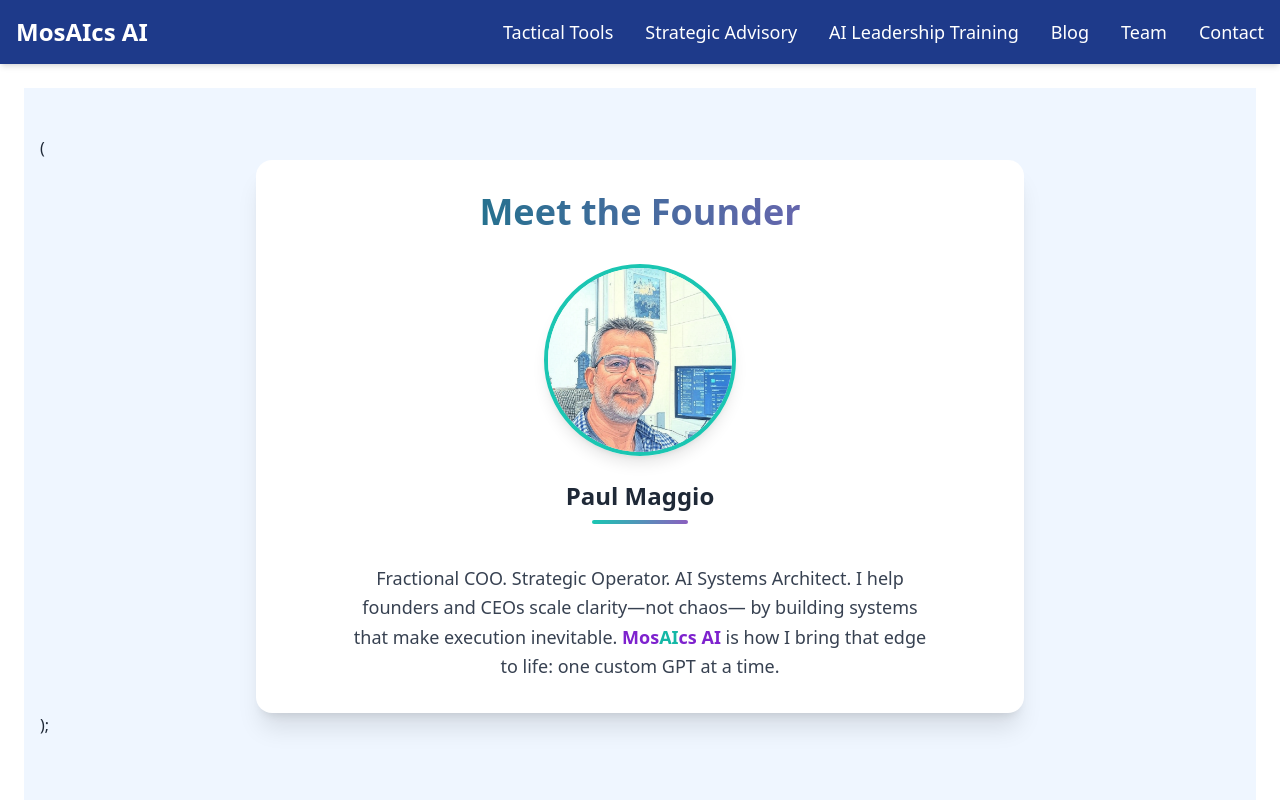
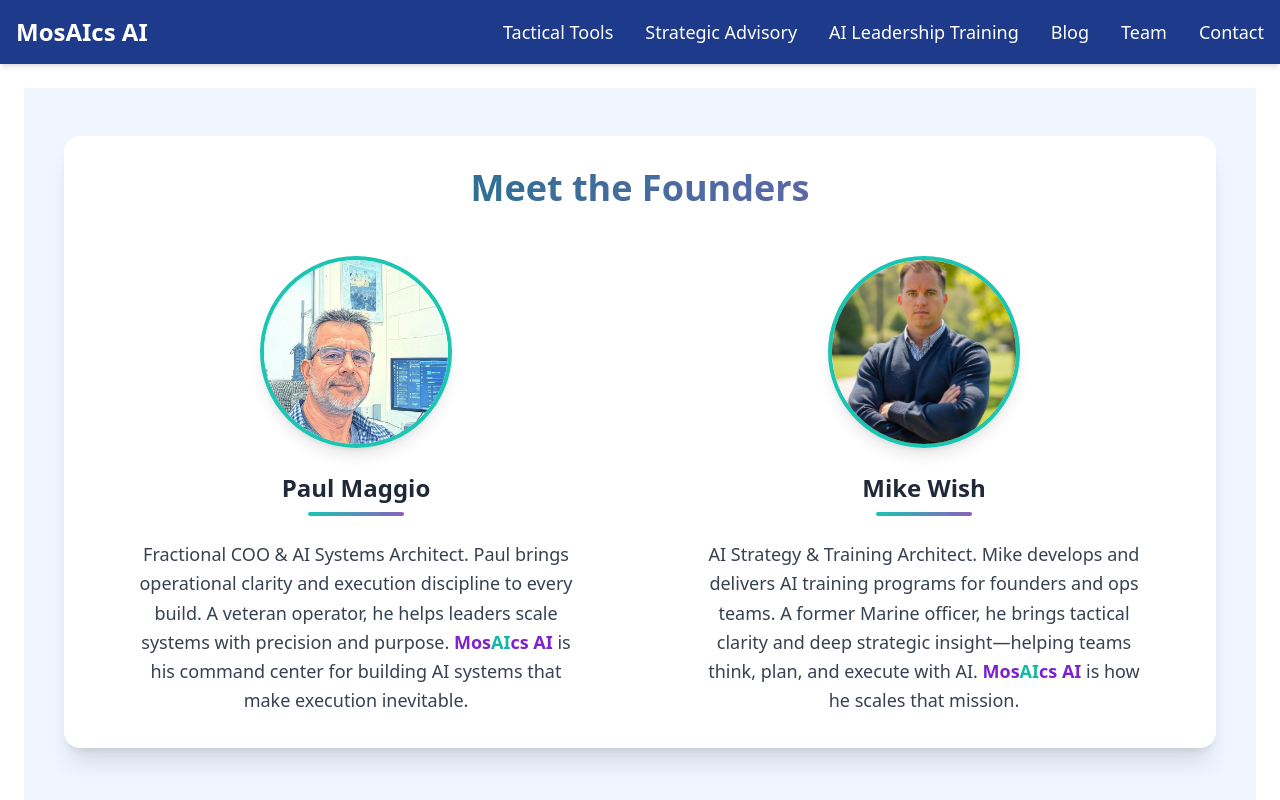
Before and after one commit to TalonAI/stratbot-site, a Next.js app: page /team in a window 1280 px wide. Shown: the top 800 px of the page. Built offline with nearby package versions, Linux system fonts and the light colour scheme.

Commit message:
Updated team page: 2x2 layout + refined bios

```diff
--- a/pages/team.js
+++ b/pages/team.js
@@ -2,25 +2,35 @@
 export default function Team() {
   return (
     <div className="bg-blue-50 min-h-screen text-gray-800 py-12 px-4">
-(
-    <div className="bg-white shadow-xl rounded-2xl p-8 max-w-3xl mx-auto">
-        <h1 className="text-4xl font-bold mb-8 text-center bg-clip-text text-transparent bg-gradient-to-r from-mosaics-dark to-mosaics-purple">
-          Meet the Founder
+      <div className="bg-white shadow-xl rounded-2xl p-8 max-w-6xl mx-auto">
+        <h1 className="text-4xl font-bold mb-12 text-center bg-clip-text text-transparent bg-gradient-to-r from-mosaics-dark to-mosaics-purple">
+          Meet the Founders
         </h1>
-        <div className="flex flex-col items-center">
-          <div className="relative w-48 h-48 mb-6 rounded-full overflow-hidden border-4 border-mosaics-teal shadow-lg">
-            <img src="/images/paul-ai.jpg" alt="Paul Maggio" className="object-cover w-full h-full" />
+
+        <div className="grid md:grid-cols-2 gap-12">
+          <div className="flex flex-col items-center text-center">
+            <div className="relative w-48 h-48 mb-6 rounded-full overflow-hidden border-4 border-mosaics-teal shadow-lg">
+              <img src="/images/paul-ai.jpg" alt="Paul Maggio" className="object-cover w-full h-full" />
+            </div>
+            <h2 className="text-2xl font-semibold mb-2">Paul Maggio</h2>
+            <div className="w-24 h-1 bg-gradient-to-r from-mosaics-teal to-mosaics-purple mb-6 rounded-full"></div>
+            <p className="max-w-md text-gray-700 text-lg leading-relaxed">
+              Fractional COO & AI Systems Architect. Paul brings operational clarity and execution discipline to every build. A veteran operator, he helps leaders scale systems with precision and purpose. <strong><span className="text-purple-700">Mos</span><span className="text-teal-500">AI</span><span className="text-purple-700">cs AI</span></strong> is his command center for building AI systems that make execution inevitable.
+            </p>
           </div>
-          <h2 className="text-2xl font-semibold mb-2">Paul Maggio</h2>
-          <div className="w-24 h-1 bg-gradient-to-r from-mosaics-teal to-mosaics-purple mb-6 rounded-full"></div>
-          <p className="mt-4 max-w-xl mx-auto text-gray-700 text-lg leading-relaxed text-center">
-            Fractional COO. Strategic Operator. AI Systems Architect. I help founders and CEOs scale clarity—not chaos—
-            by building systems that make execution inevitable. <strong><span className="text-purple-700">Mos</span><span className="text-teal-500">AI</span><span className="text-purple-700">cs AI</span></strong> is how I bring that edge to
-            life: one custom GPT at a time.
-          </p>
+
+          <div className="flex flex-col items-center text-center">
+            <div className="relative w-48 h-48 mb-6 rounded-full overflow-hidden border-4 border-mosaics-teal shadow-lg">
+              <img src="/images/mike-w.jpg" alt="Mike Wish" className="object-cover w-full h-full" />
+            </div>
+            <h2 className="text-2xl font-semibold mb-2">Mike Wish</h2>
+            <div className="w-24 h-1 bg-gradient-to-r from-mosaics-teal to-mosaics-purple mb-6 rounded-full"></div>
+            <p className="max-w-md text-gray-700 text-lg leading-relaxed">
+              AI Strategy & Training Architect. Mike develops and delivers AI training programs for founders and ops teams. A former Marine officer, he brings tactical clarity and deep strategic insight—helping teams think, plan, and execute with AI. <strong><span className="text-purple-700">Mos</span><span className="text-teal-500">AI</span><span className="text-purple-700">cs AI</span></strong> is how he scales that mission.
+            </p>
+          </div>
         </div>
       </div>
-  );
     </div>
   );
 }
```
